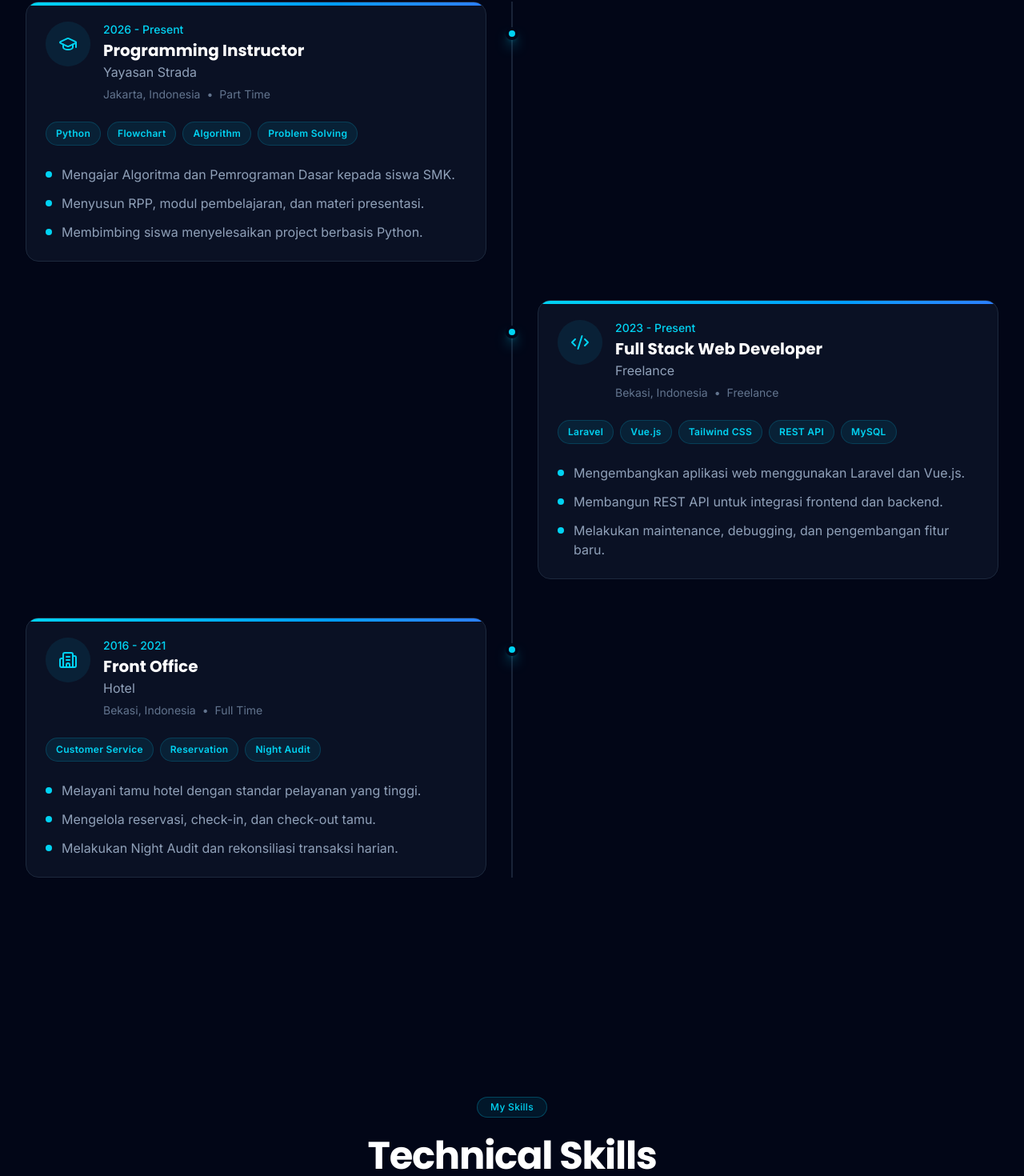
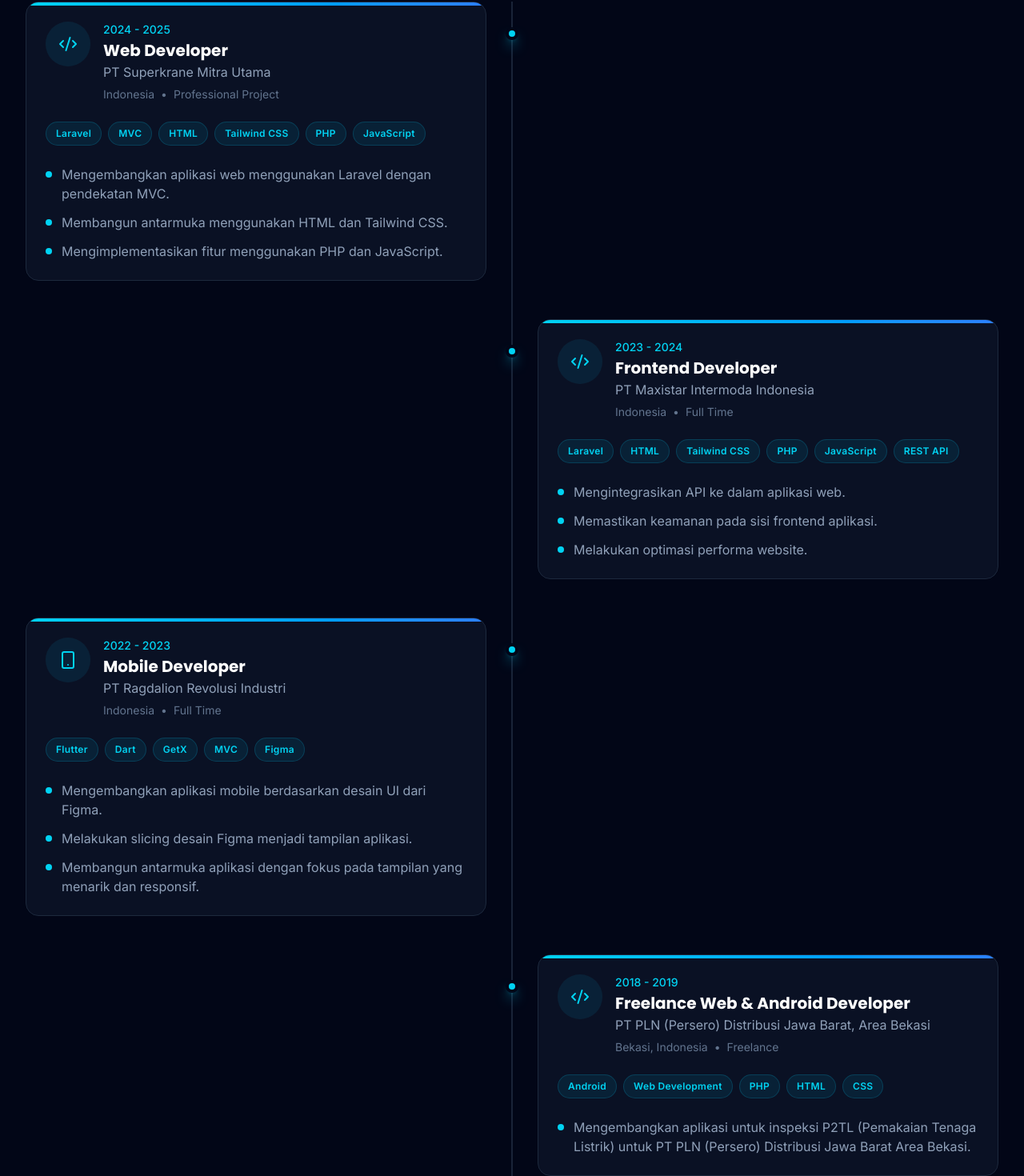
Before and after one commit to fikibrahim/personal-branding, a Vue app: page / in a window 1280 px wide. Shown: the part 2441-3911 px from the top of the page at 80% size. Built offline with nearby package versions, Linux system fonts and the light colour scheme.

Commit message:
update experience data from cv

```diff
--- a/src/data/experience.js
+++ b/src/data/experience.js
@@ -1,87 +1,144 @@
 export const experiences = [
     {
         id: 1,
-        period: "2026 - Present",
-
-        title: "Programming Instructor",
-
-        company: "Yayasan Strada",
-
-        location: "Jakarta, Indonesia",
-
-        employmentType: "Part Time",
-
-        icon: "GraduationCap",
+        period: "2024 - 2025",
+        title: "Web Developer",
+        company: "PT Superkrane Mitra Utama",
+        location: "Indonesia",
+        employmentType: "Professional Project",
+        icon: "Code2",
 
         technologies: [
-            "Python",
-            "Flowchart",
-            "Algorithm",
-            "Problem Solving"
+            "Laravel",
+            "MVC",
+            "HTML",
+            "Tailwind CSS",
+            "PHP",
+            "JavaScript"
         ],
 
         description: [
-            "Mengajar Algoritma dan Pemrograman Dasar kepada siswa SMK.",
-            "Menyusun RPP, modul pembelajaran, dan materi presentasi.",
-            "Membimbing siswa menyelesaikan project berbasis Python."
+            "Mengembangkan aplikasi web menggunakan Laravel dengan pendekatan MVC.",
+            "Membangun antarmuka menggunakan HTML dan Tailwind CSS.",
+            "Mengimplementasikan fitur menggunakan PHP dan JavaScript."
         ]
     },
 
     {
         id: 2,
-
-        period: "2023 - Present",
-
-        title: "Full Stack Web Developer",
-
-        company: "Freelance",
-
-        location: "Bekasi, Indonesia",
-
-        employmentType: "Freelance",
-
+        period: "2023 - 2024",
+        title: "Frontend Developer",
+        company: "PT Maxistar Intermoda Indonesia",
+        location: "Indonesia",
+        employmentType: "Full Time",
         icon: "Code2",
 
         technologies: [
             "Laravel",
-            "Vue.js",
+            "HTML",
             "Tailwind CSS",
-            "REST API",
-            "MySQL"
+            "PHP",
+            "JavaScript",
+            "REST API"
         ],
 
         description: [
-            "Mengembangkan aplikasi web menggunakan Laravel dan Vue.js.",
-            "Membangun REST API untuk integrasi frontend dan backend.",
-            "Melakukan maintenance, debugging, dan pengembangan fitur baru."
+            "Mengintegrasikan API ke dalam aplikasi web.",
+            "Memastikan keamanan pada sisi frontend aplikasi.",
+            "Melakukan optimasi performa website."
         ]
     },
 
     {
         id: 3,
+        period: "2022 - 2023",
+        title: "Mobile Developer",
+        company: "PT Ragdalion Revolusi Industri",
+        location: "Indonesia",
+        employmentType: "Full Time",
+        icon: "Smartphone",
 
+        technologies: [
+            "Flutter",
+            "Dart",
+            "GetX",
+            "MVC",
+            "Figma"
+        ],
+
+        description: [
+            "Mengembangkan aplikasi mobile berdasarkan desain UI dari Figma.",
+            "Melakukan slicing desain Figma menjadi tampilan aplikasi.",
+            "Membangun antarmuka aplikasi dengan fokus pada tampilan yang menarik dan responsif."
+        ]
+    },
+
+    {
+        id: 4,
+        period: "2018 - 2019",
+        title: "Freelance Web & Android Developer",
+        company: "PT PLN (Persero) Distribusi Jawa Barat, Area Bekasi",
+        location: "Bekasi, Indonesia",
+        employmentType: "Freelance",
+        icon: "Code2",
+
+        technologies: [
+            "Android",
+            "Web Development",
+            "PHP",
+            "HTML",
+            "CSS"
+        ],
+
+        description: [
+            "Mengembangkan aplikasi untuk inspeksi P2TL (Pemakaian Tenaga Listrik) untuk PT PLN (Persero) Distribusi Jawa Barat Area Bekasi."
+        ]
+    },
+
+    {
+        id: 5,
+        period: "2018",
+        title: "Freelance Web & Android Developer",
+        company: "New Beverly Hills",
+        location: "Indonesia",
+        employmentType: "Freelance",
+        icon: "Smartphone",
+
+        technologies: [
+            "Android",
+            "Web Development",
+            "PHP",
+            "HTML",
+            "CSS"
+        ],
+
+        description: [
+            "Mengembangkan aplikasi Android untuk pengajuan keluhan warga.",
+            "Membangun fitur informasi berita PU-News untuk penghuni New Beverly Hills, termasuk hotel dan asrama mahasiswa President University."
+        ]
+    },
+
+    {
+        id: 6,
         period: "2016 - 2021",
-
-        title: "Front Office",
-
-        company: "Hotel",
-
-        location: "Bekasi, Indonesia",
-
+        title: "Front Desk Agent",
+        company: "PT. Bima Adikarya Persada",
+        location: "Indonesia",
         employmentType: "Full Time",
-
         icon: "Building2",
 
         technologies: [
             "Customer Service",
             "Reservation",
-            "Night Audit"
+            "Check-in",
+            "Check-out",
+            "Guest Service"
         ],
 
         description: [
-            "Melayani tamu hotel dengan standar pelayanan yang tinggi.",
-            "Mengelola reservasi, check-in, dan check-out tamu.",
-            "Melakukan Night Audit dan rekonsiliasi transaksi harian."
+            "Memberikan pelayanan kepada tamu secara ramah dan efisien.",
+            "Menangani reservasi serta proses check-in dan check-out.",
+            "Menjawab pertanyaan dan kebutuhan tamu dengan cepat dan akurat."
         ]
     }
 ];
```
